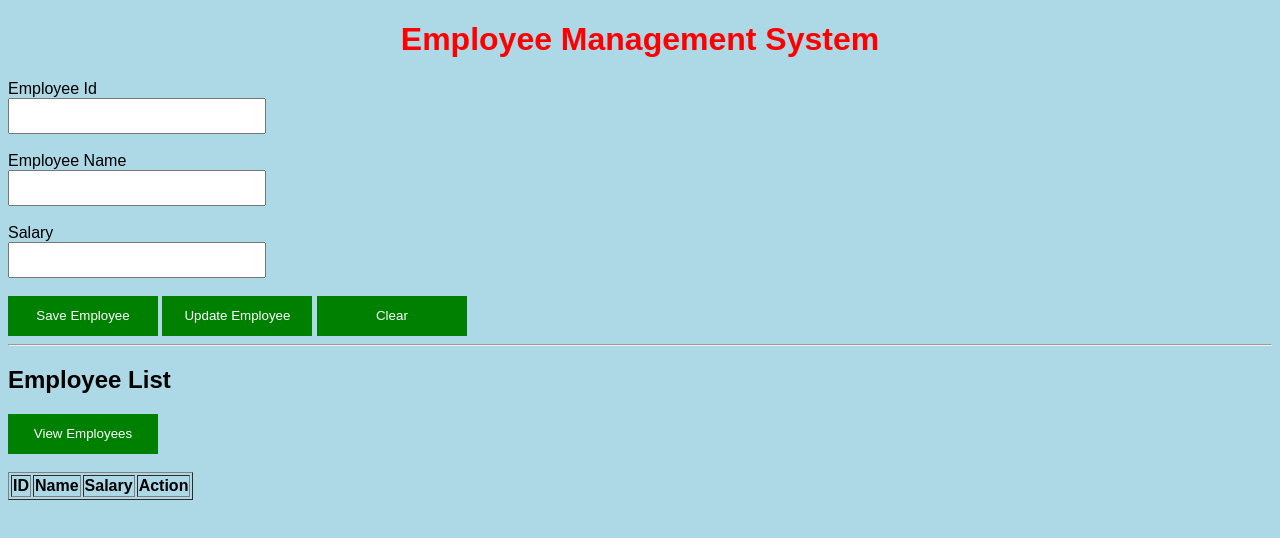
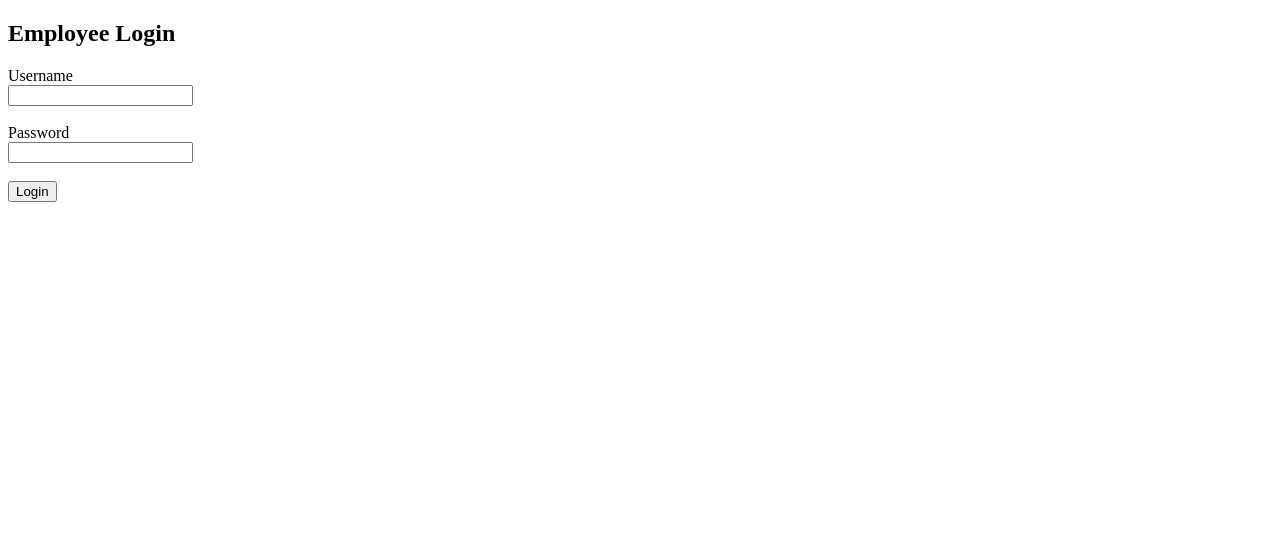
Before and after one commit to suriyajohnson/employee-management-system, a plain HTML site: page src/main/resources/static/index.html in a window 1280 px wide. Drawn offline with Linux system fonts and the light colour scheme.

Commit message:
changed application entry point to login page

```diff
--- a/src/main/resources/static/index.html
+++ b/src/main/resources/static/index.html
@@ -1,68 +1,21 @@
 <!DOCTYPE html>
-<html lang="en">
-
+<html>
 <head>
-
-    <meta charset="UTF-8">
-
-    <meta name="viewport" content="width=device-width, initial-scale=1.0">
-
-    <title>Employee Management System</title>
-
-    <link rel="stylesheet" href="css/style.css">
-
+    <title>Employee Login</title>
 </head>
-
 <body>
 
-<h1>Employee Management System</h1>
+    <h2>Employee Login</h2>
 
-<label>Employee Id</label><br>
-<input type="number" id="empId"><br><br>
+    <label>Username</label><br>
+    <input type="text" id="username"><br><br>
 
-<label>Employee Name</label><br>
-<input type="text" id="empName"><br><br>
+    <label>Password</label><br>
+    <input type="password" id="password"><br><br>
 
-<label>Salary</label><br>
-<input type="number" id="salary"><br><br>
+    <button onclick="login()">Login</button>
 
-<button onclick="saveEmployee()">Save Employee</button>
-
-<button onclick="updateEmployee()">Update Employee</button>
-
-<button onclick="clearForm()">Clear</button>
-
-<hr>
-
-<h2>Employee List</h2>
-
-<button onclick="getAllEmployees()">View Employees</button>
-
-<br><br>
-
-<table border="1">
-
-    <thead>
-
-        <tr>
-
-            <th>ID</th>
-            <th>Name</th>
-            <th>Salary</th>
-            <th colspan="2">Action</th>
-
-        </tr>
-
-    </thead>
-
-    <tbody id="employeeTable">
-
-    </tbody>
-
-</table>
-
-<script src="js/script.js"></script>
+    <script src="js/login.js"></script>
 
 </body>
-
 </html>
```
Also changed, not shown: src/main/resources/static/login.html (deleted, +0 -21 lines).
